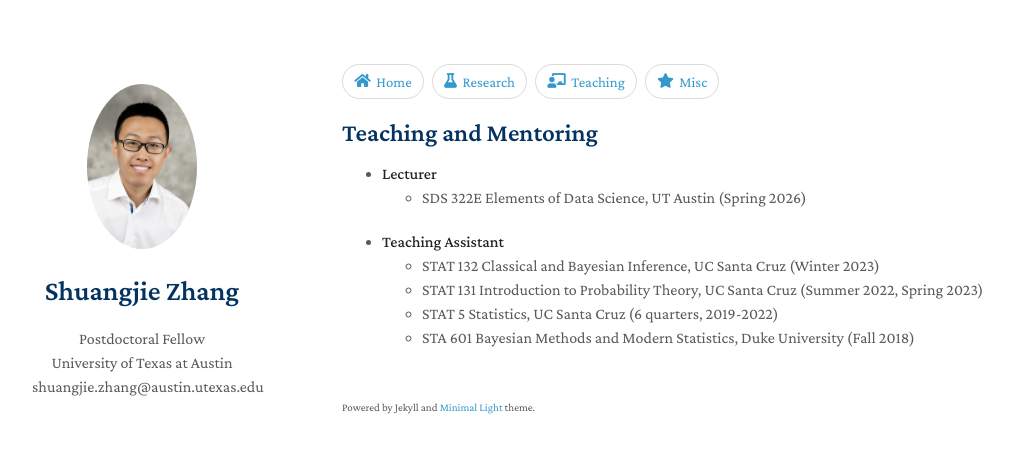
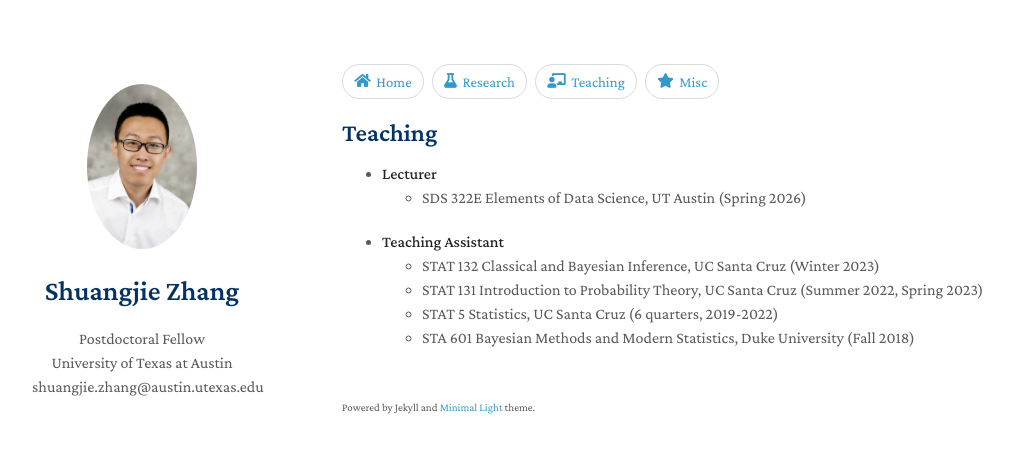
Before and after one commit to shuang-jie/shuang-jie.github.io, a Jekyll site: the page built from teaching.md, in a window 1280 px wide. Shown: the top 453 px of the page, without its empty margins (128-1141 px from the left). Built offline with Jekyll 4.4.1, drawn with Linux system fonts in a browser that asks for light colours; nearby versions of some CDN libraries; a style sheet for code colours, icons or effects is not loaded; our own code applies the rules of GitHub Pages for plain Markdown files.

Commit message:
Update teaching section heading and content

```diff
--- a/teaching.md
+++ b/teaching.md
@@ -2,7 +2,7 @@
 layout: homepage
 ---
 
-## Teaching and Mentoring
+## Teaching
 * **Lecturer**
   * SDS 322E Elements of Data Science, UT Austin (Spring 2026)
 * **Teaching Assistant**
```
